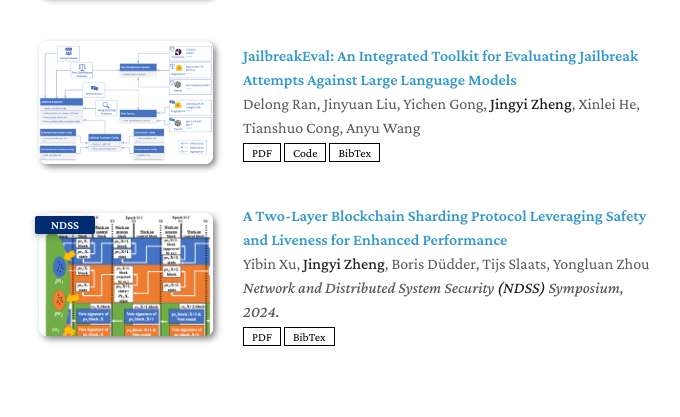
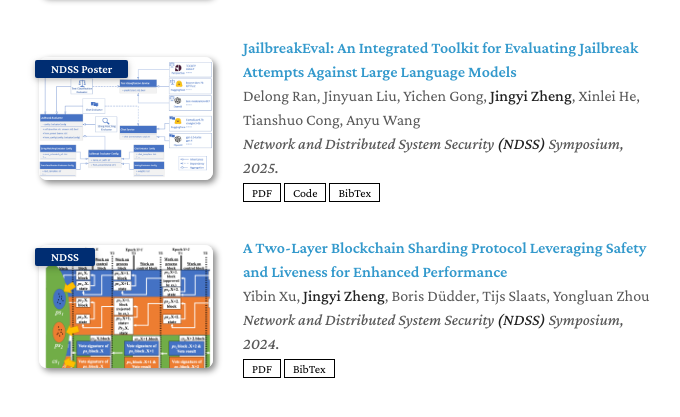
Before and after one commit to Jingyi62/jingyi62.github.io, a Jekyll site: the page built from index.md, in a window 1280 px wide and 1057 px high, cut to the strip 551-968 px from the top of the window. Shown: the whole strip, without its empty margins (451-1131 px from the left). Built offline with Jekyll 4.4.1, drawn with Linux system fonts in a browser that asks for light colours; nearby versions of some CDN libraries; a style sheet for code colours, icons or effects is not loaded; our own code applies the rules of GitHub Pages for plain Markdown files.

Commit message:
Update publications.yml

```diff
--- a/_data/publications.yml
+++ b/_data/publications.yml
@@ -12,8 +12,8 @@ main:
 
   - title: "JailbreakEval: An Integrated Toolkit for Evaluating Jailbreak Attempts Against Large Language Models"
     authors: Delong Ran, Jinyuan Liu, Yichen Gong, <strong>Jingyi Zheng</strong>, Xinlei He, Tianshuo Cong, Anyu Wang
-    #conference_short: MICCAI
-    #conference: International Conference on Medical Image Computing and Computer-Assisted Intervention <strong>(MICCAI)</strong>, 2023.
+    conference_short: NDSS Poster
+    conference: Network and Distributed System Security <strong>(NDSS)</strong> Symposium, 2025.
     pdf: https://arxiv.org/pdf/2406.09321
     code: https://github.com/ThuCCSLab/JailbreakEval
     bibtex: https://scholar.googleusercontent.com/scholar.bib?q=info:UdiVk-ntUtQJ:scholar.google.com/&output=citation&scisdr=ClEAfdoSEK3Ij2bb5nY:AFWwaeYAAAAAZsDd_nYjTTLSxN_FenaZf_sFc4M&scisig=AFWwaeYAAAAAZsDd_icCKUb_7Ea8jQ-qoE178PM&scisf=4&ct=citation&cd=-1&hl=zh-CN
```
